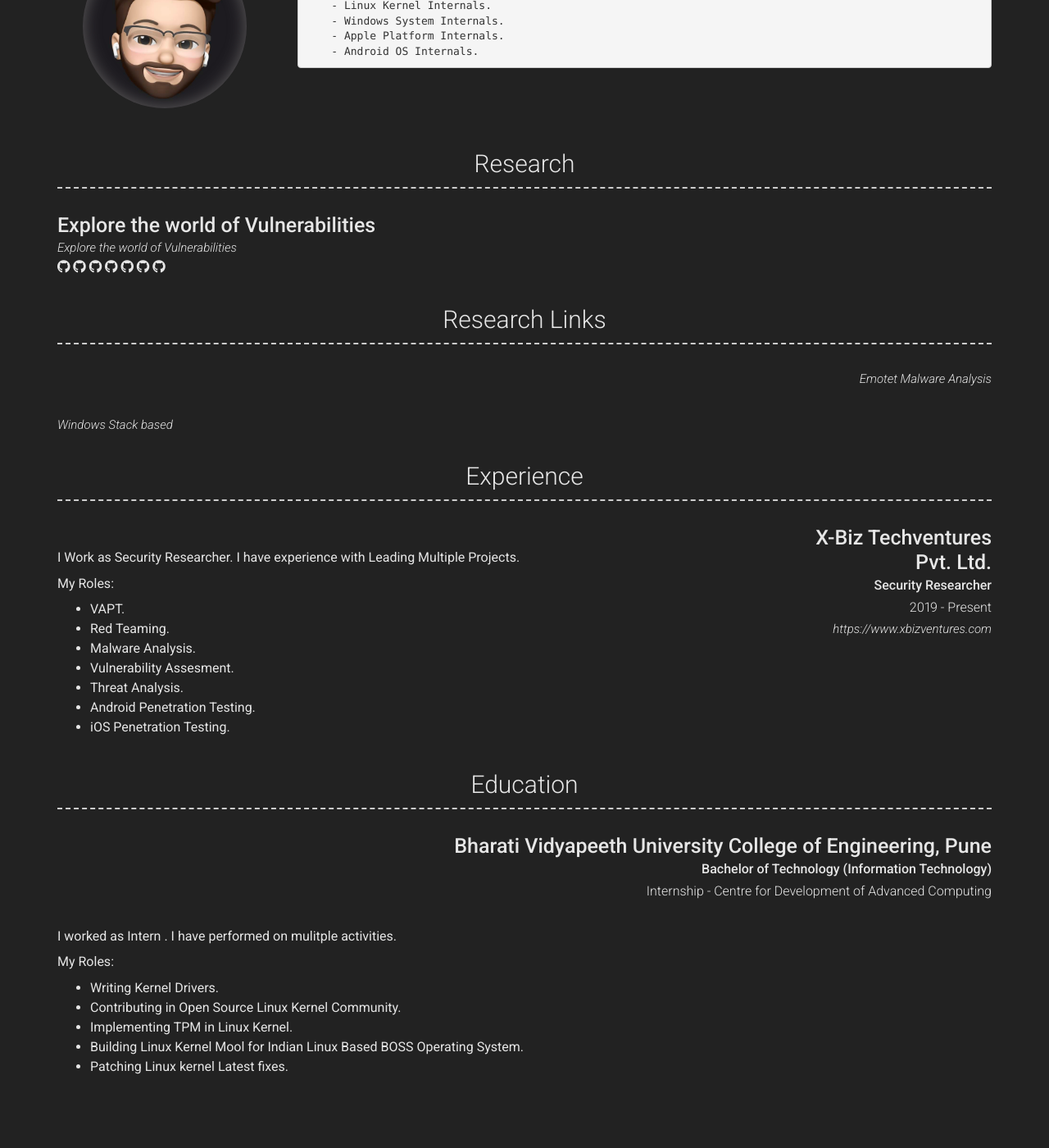
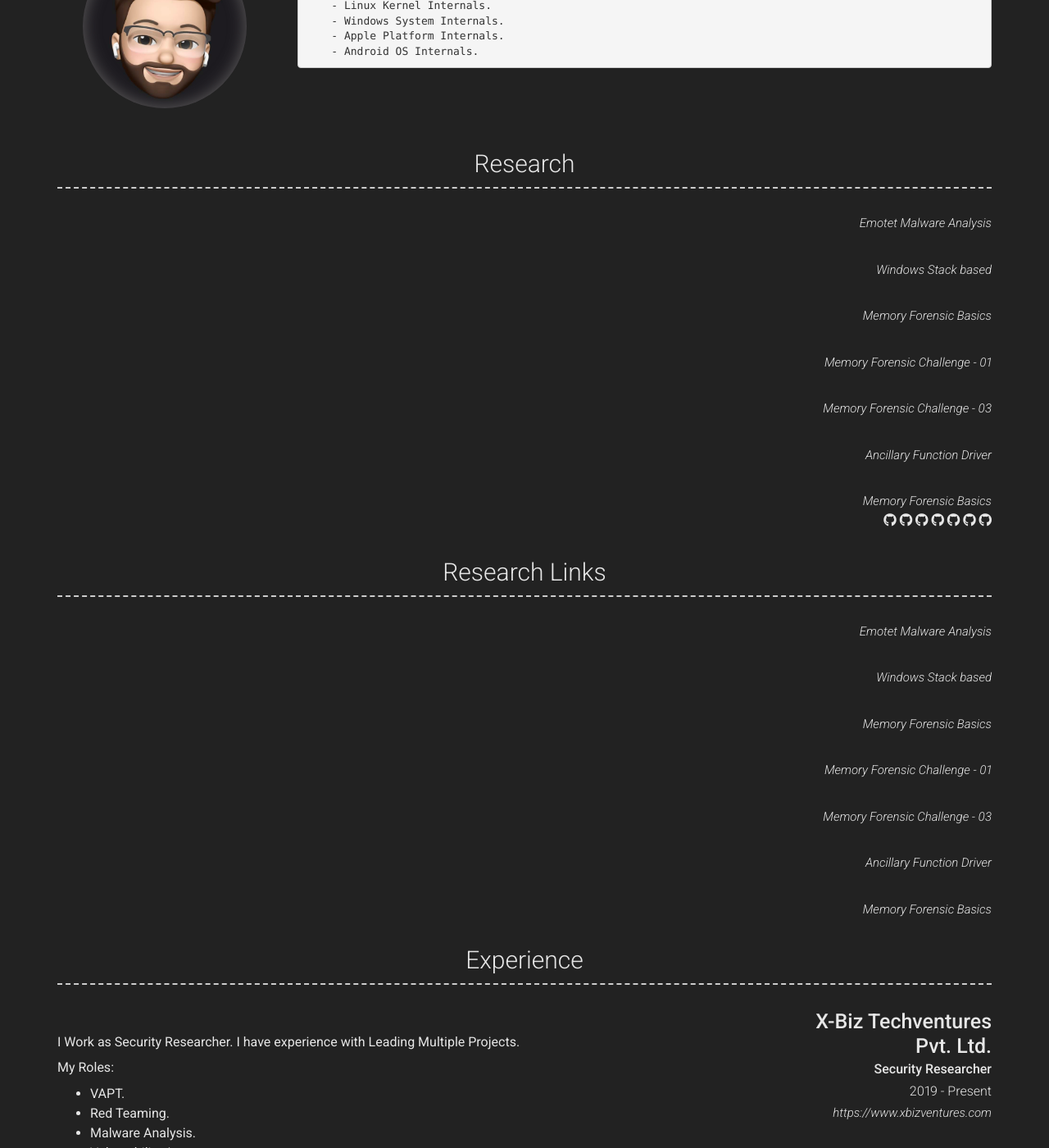
Before and after one commit to yashomer1994/Resume, a Jekyll site: the page built from index.md, in a window 1280 px wide and 1400 px high, scrolled down 421 px. Shown: the whole window at 82% size. Built offline with Jekyll 4.4.1, drawn with Linux system fonts in a browser that asks for light colours; nearby versions of some CDN libraries.

Commit message:
Update _config.yml

```diff
--- a/_config.yml
+++ b/_config.yml
@@ -65,8 +65,30 @@ content:
     content:
       - layout: top
         title: Explore the world of Vulnerabilities
-        link: https://yashomer1994.github.io/yash007.github.io/
-        link_text: Explore the world of Vulnerabilities
+        layout: list
+    content:
+      - layout: right
+        link: https://yashomer1994.github.io/yash007.github.io/pe/msdos/2021/01/31/Ancillary-Function-Driver.html
+        link_text: Emotet Malware Analysis
+      - layout: right
+        link: https://yashomer1994.github.io/yash007.github.io/c/c++/asssembly/2021/01/11/Windows-Stack-Buffer-Overflow.html
+        link_text: Windows Stack based
+      - layout: right
+        link: https://yashomer1994.github.io/yash007.github.io/c/c++/asssembly/python/2021/02/14/Forensics-Challenge_0.html
+        link_text: Memory Forensic Basics
+      - layout: right
+        link: https://yashomer1994.github.io/yash007.github.io/c/c++/asssembly/python/2021/02/14/Forensics-Challenge_1.html
+        link_text: Memory Forensic Challenge - 01
+      - layout: right
+        link: https://yashomer1994.github.io/yash007.github.io/asssembly/python/jpeg/2021/03/03/Forensic-Challenge-03.html
+        link_text: Memory Forensic Challenge - 03
+      - layout: right
+        link: https://yashomer1994.github.io/yash007.github.io/pe/msdos/2021/01/31/Ancillary-Function-Driver.html
+        link_text: Ancillary Function Driver
+      - layout: right
+        link: https://yashomer1994.github.io/yash007.github.io/c/c++/asssembly/python/2021/02/14/Forensics-Challenge_0.html
+        link_text: Memory Forensic Basics
+
 
         additional_links:
           - layout: list
@@ -99,11 +121,30 @@ content:
     content:
       - layout: right
         link: https://yashomer1994.github.io/yash007.github.io/pe/msdos/2021/01/31/Ancillary-Function-Driver.html
-        icon: fab fa-github
         link_text: Emotet Malware Analysis
-      - layout: top-left
+      - layout: right
         link: https://yashomer1994.github.io/yash007.github.io/c/c++/asssembly/2021/01/11/Windows-Stack-Buffer-Overflow.html
         link_text: Windows Stack based
+      - layout: right
+        link: https://yashomer1994.github.io/yash007.github.io/c/c++/asssembly/python/2021/02/14/Forensics-Challenge_0.html
+        link_text: Memory Forensic Basics
+      - layout: right
+        link: https://yashomer1994.github.io/yash007.github.io/c/c++/asssembly/python/2021/02/14/Forensics-Challenge_1.html
+        link_text: Memory Forensic Challenge - 01
+      - layout: right
+        link: https://yashomer1994.github.io/yash007.github.io/asssembly/python/jpeg/2021/03/03/Forensic-Challenge-03.html
+        link_text: Memory Forensic Challenge - 03
+      - layout: right
+        link: https://yashomer1994.github.io/yash007.github.io/pe/msdos/2021/01/31/Ancillary-Function-Driver.html
+        link_text: Ancillary Function Driver
+      - layout: right
+        link: https://yashomer1994.github.io/yash007.github.io/c/c++/asssembly/python/2021/02/14/Forensics-Challenge_0.html
+        link_text: Memory Forensic Basics
+
+
+
+
+
 
 
 
```
